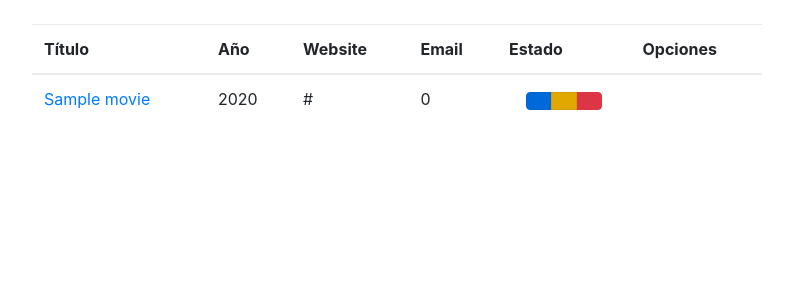
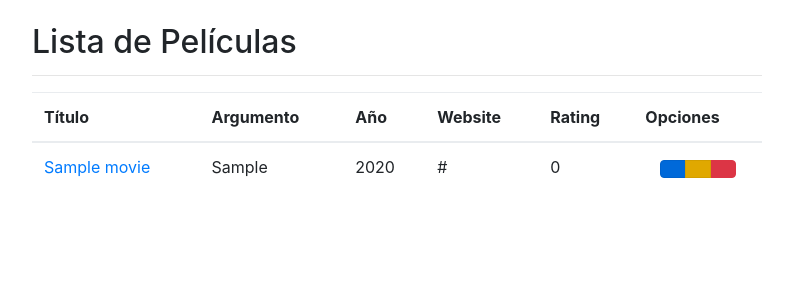
Before and after one commit to betodev90/App-MDB, a Django app: page /movies/ in a window 1280 px wide. Shown: the part 56-356 px from the top of the page, without its empty margins (53-846 px from the left). Run offline with Django 3.2, Linux system fonts and the light colour scheme; tables that the repository leaves empty hold one stand-in row (values such as "Sample post"); some libraries are stand-ins or nearby versions.

Commit message:
list.html

```diff
--- a/templates/movies/movie_list.html
+++ b/templates/movies/movie_list.html
@@ -5,14 +5,16 @@
 {% endblock %}
 
 {% block content %}
+    <h2>Lista de Películas</h2>
+    <hr>
     <table class="table">
         <thead class="thead-light">
             <tr>
-              <th scope="col">Título</th>
+                <th scope="col">Título</th>
+                <th scope="col">Argumento</th>
                 <th scope="col">Año</th>
-              <th scope="col">Website</th>
-              <th scope="col">Email</th>
-              <th scope="col">Estado</th>
+                <th scope="col">Website</th>
+                <th scope="col">Rating</th>
                 <th>Opciones</th>
             </tr>
         </thead>
@@ -24,6 +26,7 @@
                             {{movie.title}}
                         </a>
                     </td>
+                    <td>{{ movie.plot }}</td>
                     <td>{{ movie.year }}</td>
                     <td>{{ movie.website|default_if_none:'' }}</td>
                     <td>{{ movie.rating }}</td>
```
